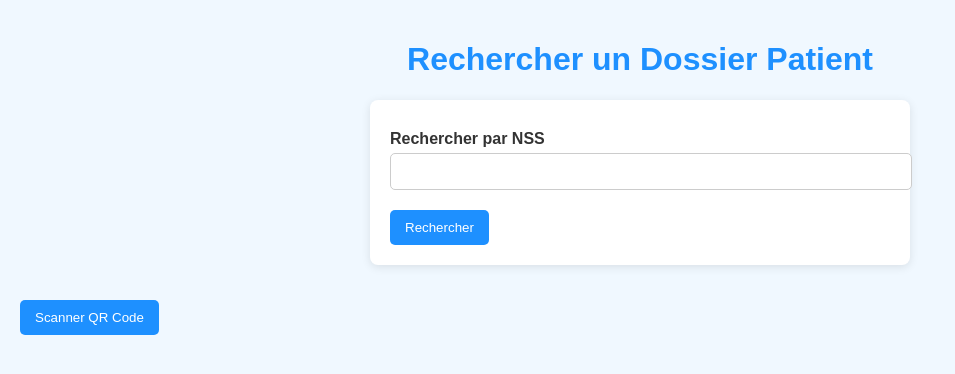
After one commit to LINA-LY/Frontend, a Django app: page /dossier_patient/search_dpi/ in a window 1280 px wide. The commit adds this page. Shown: the top 374 px of the page, without its empty margins (0-955 px from the left). Run offline with Django 5.2, Linux system fonts and the light colour scheme; some libraries are stand-ins or nearby versions.

Commit message:
creation,view,search dpi +selenium

```diff
--- a/gestion_dpi/dossier_patient/apps.py
+++ b/gestion_dpi/dossier_patient/apps.py
@@ -2,5 +2,8 @@ from django.apps import AppConfig
 
 
 class DossierPatientConfig(AppConfig):
+    # Spécifie la configuration par défaut pour le champ ID automatique dans les modèles
     default_auto_field = 'django.db.models.BigAutoField'
+
+    # Nom de l'application. Ce nom est utilisé pour identifier l'application dans le projet
     name = 'dossier_patient'
--- a/gestion_dpi/dossier_patient/forms.py
+++ b/gestion_dpi/dossier_patient/forms.py
@@ -1,7 +1,11 @@
 from django import forms
 from .models import DossierMedical
 
+# Définition du formulaire pour créer ou modifier un Dossier Médical
 class DPIForm(forms.ModelForm):
     class Meta:
+        # Spécifie le modèle à utiliser pour générer le formulaire
         model = DossierMedical
+
+        # Définit les champs du formulaire correspondant aux attributs du modèle
         fields = ['nss', 'nom', 'prenom', 'date_naissance', 'adresse', 'telephone', 'mutuelle']
--- /dev/null
+++ b/gestion_dpi/dossier_patient/templates/search_dpi.html
@@ -0,0 +1,186 @@
+<!DOCTYPE html>
+<html lang="fr">
+<head>
+    <meta charset="UTF-8">
+    <meta name="viewport" content="width=device-width, initial-scale=1.0">
+    <title>Rechercher un Dossier Patient</title>
+    <script src="https://unpkg.com/jsqr/dist/jsQR.js"></script>
+    <style>
+        body {
+            font-family: Arial, sans-serif;
+            background-color: #f0f8ff;
+            color: #333;
+            margin: 0;
+            padding: 20px;
+        }
+
+        h1 {
+            text-align: center;
+            color: #1e90ff;
+        }
+
+        form {
+            max-width: 500px;
+            margin: 20px auto;
+            background-color: white;
+            padding: 20px;
+            border-radius: 8px;
+            box-shadow: 0 2px 10px rgba(0, 0, 0, 0.1);
+        }
+
+        label {
+            display: block;
+            margin-top: 10px;
+            font-weight: bold;
+        }
+
+        input[type="text"] {
+            width: 100%;
+            padding: 10px;
+            margin: 5px 0;
+            border-radius: 5px;
+            border: 1px solid #ccc;
+        }
+
+        button {
+            background-color: #1e90ff;
+            color: white;
+            padding: 10px 15px;
+            border: none;
+            border-radius: 5px;
+            cursor: pointer;
+            margin-top: 15px;
+        }
+
+        button:hover {
+            background-color: #007acc;
+        }
+
+        #video-container {
+            text-align: center;
+            margin-top: 20px;
+            display: none; /* Initially hidden */
+        }
+
+        video {
+            width: 100%;
+            max-width: 500px;
+            border-radius: 8px;
+            border: 2px solid #007acc;
+        }
+
+        #nss-result {
+            font-size: 18px;
+            margin-top: 10px;
+            text-align: center;
+            color: green;
+        }
+
+        .results {
+            margin-top: 20px;
+            background-color: white;
+            padding: 20px;
+            border-radius: 8px;
+            box-shadow: 0 2px 10px rgba(0, 0, 0, 0.1);
+            max-width: 500px;
+            margin: 20px auto;
+        }
+
+        .results a {
+            color: #1e90ff;
+            text-decoration: none;
+            font-weight: bold;
+        }
+
+        .results a:hover {
+            text-decoration: underline;
+        }
+    </style>
+</head>
+<body>
+
+    <h1>Rechercher un Dossier Patient</h1>
+
+    <!-- Search by NSS -->
+    <form method="get" action="{% url 'search_dpi' %}">
+        {% csrf_token %}
+        <label for="nss">Rechercher par NSS</label>
+        <input type="text" id="nss" name="nss" required>
+        <button type="submit">Rechercher</button>
+    </form>
+
+    <!-- QR Code Scanner -->
+    <div id="video-container">
+        <video id="video" autoplay></video>
+    </div>
+    <button id="start-scan">Scanner QR Code</button>
+    <p id="nss-result"></p>
+
+    {% if dossier_medical %}
+        <div class="results">
+            <h3>Résultat:</h3>
+            <p><strong>{{ dossier_medical.nom }} {{ dossier_medical.prenom }}</strong></p>
+            <p><strong>NSS:</strong> {{ dossier_medical.nss }}</p>
+            <a href="{% url 'view_dpi' nss=dossier_medical.nss %}">Voir le Dossier</a>
+        </div>
+    {% elif error %}
+        <p style="color: red; text-align: center;">{{ error }}</p>
+    {% endif %}
+
+    <script>
+        const startScanButton = document.getElementById("start-scan");
+        const videoContainer = document.getElementById("video-container");
+        const video = document.getElementById("video");
+        const nssResult = document.getElementById("nss-result");
+        let stream;
+
+        // Start QR code scanning when the button is clicked
+        startScanButton.addEventListener("click", () => {
+            videoContainer.style.display = "block"; // Show the rectangle for the camera
+            navigator.mediaDevices.getUserMedia({ video: true })
+                .then((s) => {
+                    stream = s;
+                    video.srcObject = stream;
+                    video.play();
+                    requestAnimationFrame(scanQRCode); // Start scanning
+                })
+                .catch((err) => {
+                    console.error("Erreur d'accès à la caméra:", err);
+                    alert("Erreur lors de l'accès à la caméra.");
+                });
+        });
+
+        function scanQRCode() {
+            if (video.readyState === video.HAVE_ENOUGH_DATA) {
+                const canvas = document.createElement("canvas");
+                const context = canvas.getContext("2d");
+                canvas.height = video.videoHeight;
+                canvas.width = video.videoWidth;
+                context.drawImage(video, 0, 0, canvas.width, canvas.height);
+
+                const imageData = context.getImageData(0, 0, canvas.width, canvas.height);
+                const code = jsQR(imageData.data, canvas.width, canvas.height);
+
+                if (code) {
+                    const nss = code.data; // Extract NSS from the QR code
+                    nssResult.textContent = `NSS détecté: ${nss}`;
+                    stopScanning(); // Stop the scanning process
+                    redirectToSearch(nss); // Redirect to search DPI with NSS
+                }
+            }
+            requestAnimationFrame(scanQRCode); // Keep scanning
+        }
+
+        function stopScanning() {
+            if (stream) {
+                stream.getTracks().forEach(track => track.stop());
+            }
+            videoContainer.style.display = "none"; // Hide the rectangle after scanning
+        }
+
+        function redirectToSearch(nss) {
+            window.location.href = `/dossier_patient/search_dpi/?nss=${nss}`;
+        }
+    </script>
+</body>
+</html>
--- a/gestion_dpi/dossier_patient/urls.py
+++ b/gestion_dpi/dossier_patient/urls.py
@@ -1,7 +1,28 @@
-from django.urls import path
+# urls.py
+
+# Importation des modules nécessaires
+from django.urls import path, include
+from rest_framework.routers import DefaultRouter
 from . import views
+from .api import DossierMedicalViewSet
 
+# Création d'un routeur pour gérer les routes de l'API
+router = DefaultRouter()
+
+# Enregistrement de la route 'dossier-medical' pour l'API
+router.register(r'dossier-medical', DossierMedicalViewSet, basename='dossier-medical')
+
+# Définition des routes classiques et API
 urlpatterns = [
-    path('create_dpi/', views.create_dpi, name='create_dpi'),
-    path('view_dpi/<str:nss>/', views.view_dpi, name='view_dpi'),
+    # Route pour créer un DPI
+    path('', views.create_dpi, name='create_dpi'),
+
+    # Route pour afficher un DPI selon le NSS
+    path('dpi/<str:nss>/', views.view_dpi, name='view_dpi'),
+
+    # Route pour rechercher un DPI
+    path('search_dpi/', views.search_dpi, name='search_dpi'),
+
+    # Route pour l'API qui inclut toutes les routes générées automatiquement
+    path('api/', include(router.urls)),
 ]
--- a/gestion_dpi/dossier_patient/views.py
+++ b/gestion_dpi/dossier_patient/views.py
@@ -1,28 +1,53 @@
-from django.shortcuts import render, redirect
-from .forms import DPIForm
-from django.contrib import messages
-from .models import DossierMedical
+# views.py
 
-# Fonction de création du DPI
+# Importation des modules nécessaires
+from django.shortcuts import render, redirect  # pour gérer les vues et les redirections
+from django.contrib import messages  # pour afficher des messages flash
+import requests  # pour envoyer des requêtes HTTP
+
+# URL de l'API pour l'accès aux dossiers médicaux
+API_BASE_URL = "http://127.0.0.1:8000/dossier_patient/api/dossier-medical/"
+
+# Vue pour créer un DPI
 def create_dpi(request):
     if request.method == "POST":
-        form = DPIForm(request.POST)
-        if form.is_valid():
-            dossier_medical = form.save()  # Sauvegarde le DPI dans la base
-            messages.success(request, "DPI créé avec succès !")
-            return redirect('view_dpi', nss=dossier_medical.nss)  # Redirige vers la consultation
+        form_data = request.POST  # Récupère les données du formulaire
+        data = {key: value for key, value in form_data.items()}  # Crée un dictionnaire avec les données
+
+        # Envoie une requête POST à l'API pour créer un DPI
+        response = requests.post(API_BASE_URL, json=data)
+
+        if response.status_code == 201:  # Si la création a réussi
+            messages.success(request, "DPI créé avec succès!")  # Message de succès
+            nss = response.json().get('nss')  # Récupère le NSS du DPI créé
+            if nss:
+                return redirect('view_dpi', nss=nss)  # Redirige vers la vue du DPI
+            else:
+                messages.error(request, "Le NSS n'a pas été retourné.")  # Message d'erreur si le NSS manque
+                return redirect('create_dpi')  # Redirige à nouveau vers la page de création
         else:
-            print("Form Errors:", form.errors)  # Ajoute ceci pour déboguer
-            messages.error(request, "Erreur dans le formulaire. Veuillez vérifier vos informations.")
+            error_message = response.json().get('error', "Une erreur s'est produite.")  # Message d'erreur si échec
+            messages.error(request, f"Erreur lors de la création: {error_message}")  # Affiche l'erreur
+    return render(request, 'create_dpi.html')  # Rendu de la page de création de DPI
+
+# Vue pour afficher un DPI spécifique
+def view_dpi(request, nss):
+    response = requests.get(f"{API_BASE_URL}{nss}/")  # Envoie une requête GET pour obtenir le DPI par NSS
+    if response.status_code == 200:  # Si le DPI est trouvé
+        dossier_medical = response.json()  # Récupère les données du DPI
+        return render(request, 'view_dpi.html', {'dossier_medical': dossier_medical})  # Rendu de la page de vue
     else:
-        form = DPIForm()
-    return render(request, 'create_dpi.html', {'form': form})
+        messages.error(request, "Dossier médical introuvable.")  # Affiche un message d'erreur si DPI non trouvé
+        return redirect('create_dpi')  # Redirige vers la page de création de DPI
 
-# Fonction de consultation du DPI
-def view_dpi(request, nss):
-    try:
-        dossier_medical = DossierMedical.objects.get(nss=nss)  # Récupère le DPI via le NSS
-        return render(request, 'view_dpi.html', {'dossier_medical': dossier_medical})
-    except DossierMedical.DoesNotExist:
-        messages.error(request, "Dossier médical introuvable.")
-        return redirect('create_dpi')  # Redirige vers la création si le DPI n'existe pas
+# Vue pour rechercher un DPI par NSS
+def search_dpi(request):
+    nss = request.GET.get('nss')  # Récupère le NSS de la barre de recherche
+    if nss:
+        response = requests.get(f"{API_BASE_URL}{nss}/")  # Envoie une requête GET pour chercher le DPI
+        if response.status_code == 200:  # Si le DPI est trouvé
+            dossier_medical = response.json()  # Récupère les données du DPI
+            return render(request, 'search_dpi.html', {'dossier_medical': dossier_medical})  # Affiche le DPI
+        else:
+            return render(request, 'search_dpi.html', {'error': "Dossier médical introuvable."})  # Affiche une erreur si non trouvé
+    return render(request, 'search_dpi.html')  # Rendu de la page de recherche de DPI si aucun NSS fourni
--- a/gestion_dpi/gestion_dpi/urls.py
+++ b/gestion_dpi/gestion_dpi/urls.py
@@ -1,31 +1,19 @@
-"""
-URL configuration for gestion_dpi project.
+# URL configuration for the gestion_dpi project
 
-The `urlpatterns` list routes URLs to views. For more information please see:
-    https://docs.djangoproject.com/en/5.1/topics/http/urls/
-Examples:
-Function views
-    1. Add an import:  from my_app import views
-    2. Add a URL to urlpatterns:  path('', views.home, name='home')
-Class-based views
-    1. Add an import:  from other_app.views import Home
-    2. Add a URL to urlpatterns:  path('', Home.as_view(), name='home')
-Including another URLconf
-    1. Import the include() function: from django.urls import include, path
-    2. Add a URL to urlpatterns:  path('blog/', include('blog.urls'))
-"""
-from django.contrib import admin
-from django.urls import path, include
-from django.conf import settings
-from django.conf.urls.static import static
+# Importation des modules nécessaires
+from django.contrib import admin  # pour la gestion de l'interface admin
+from django.urls import path, include  # pour définir les routes d'URL
+from django.conf import settings  # pour accéder aux paramètres de configuration du projet
+from django.conf.urls.static import static  # pour gérer les fichiers statiques et médias
 
+# Définition des URLs du projet
 urlpatterns = [
+    # Route pour accéder à l'interface d'administration Django
     path('admin/', admin.site.urls),
-    path('dossier_patient/', include('dossier_patient.urls'))
 
-
+    # Inclut les URLs définies dans l'application 'dossier_patient'
+    path('dossier_patient/', include('dossier_patient.urls')),
 ]
 
-
-
+# Ajoute les configurations pour servir les fichiers médias (images, vidéos, etc.) pendant le développement
 urlpatterns += static(settings.MEDIA_URL, document_root=settings.MEDIA_ROOT)
```
Also changed, not shown: gestion_dpi/dossier_patient/api.py (added, +34 -0 lines), gestion_dpi/dossier_patient/models.py (+32 -14 lines), gestion_dpi/dossier_patient/serializers.py (+11 -0 lines), gestion_dpi/dossier_patient/templates/create_dpi.html (+75 -11 lines), gestion_dpi/dossier_patient/templates/view_dpi.html (+48 -20 lines), gestion_dpi/dossier_patient/test_dpi_creation.py (added, +54 -0 lines), gestion_dpi/media/qr_codes/1211111111111_qr.png (added), gestion_dpi/media/qr_codes/123456789_qr.png (added), gestion_dpi/media/qr_codes/1234567_qr.png (added), gestion_dpi/media/qr_codes/33333331_qr.png (added).
